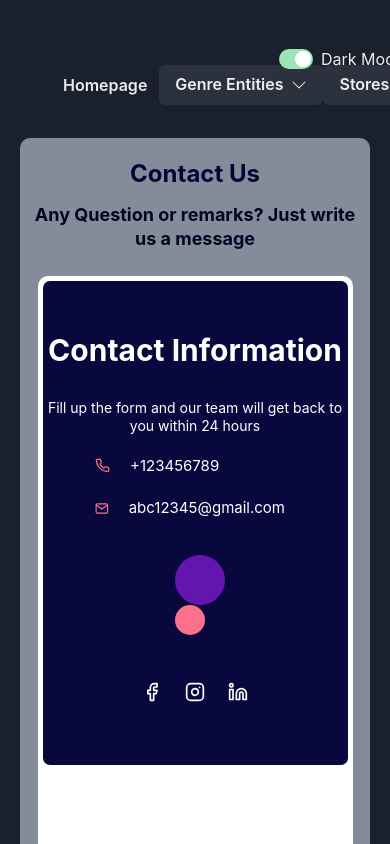
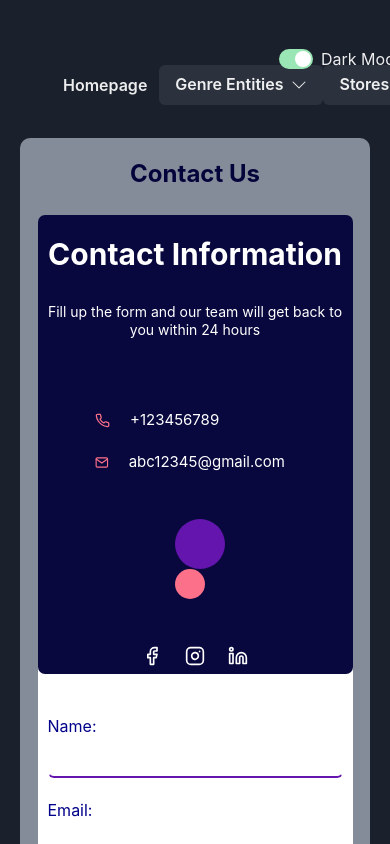
Before and after one commit to CODECONTRIBUT/Youto, a React (Vite) app: page /constactus in a window 390 px wide. Shown: the top 844 px of the page. Built offline with nearby package versions, Linux system fonts and the light colour scheme.

Commit message:
5/04/2024 || Adjusted sweetalert with media query

```diff
--- a/src/components/FeedbackForm.tsx
+++ b/src/components/FeedbackForm.tsx
@@ -2,6 +2,7 @@ import { Box, Button, Input} from '@chakra-ui/react';
 import { FieldValues, useForm } from 'react-hook-form';
 import { BiChevronUpCircle } from "react-icons/bi";
 import Swal from 'sweetalert2';
+import '../css/contactus.css'
 
 interface FormData {
     name: string,
@@ -17,7 +18,8 @@ const FeedbackForm = () => {
         Swal.fire({
             title: "Thanks",
             text: "Your message was sent through",
-            icon: "success"
+            icon: "success",
+            customClass: 'swal-wide'
           });
         reset();
     };
--- a/src/css/contactus.css
+++ b/src/css/contactus.css
@@ -1,10 +1,9 @@
 .page_container {
     display: flex;
     flex-direction: column;
-    min-height: 100vh;
+    min-height: 100%;
     align-items: center;
     background-color: var(--background-color);
-    padding-bottom: 10px;
     border-radius: 10px;
     @media (max-width: 768px) {
         width: 100%;
@@ -24,11 +23,15 @@
 .form_container {
     width: 70%;
     background-color: #fff;
-    padding: 5px;
+    margin: 5px;
+    margin-bottom: 10px;
     border-radius: 10px;
-    height: 80vh;
+    height: 95%;
     display: flex;
     flex-direction: row;
+    @media (max-width: 1024px) {
+        width: 90%;
+      }
     @media (max-width: 768px) {
       width: 90%;
       flex-direction: column;
@@ -62,6 +65,9 @@
     font-size: 15px;
     text-align: center;
     padding: 5px;
+    @media (max-width: 768px) {
+        display: none !important;
+      }
 }
 
 
@@ -77,8 +83,8 @@
     padding-bottom: 100px;
     padding-top: 50px;
     @media (max-width: 768px) {
-      padding-bottom: 80px;
-      grid-row: 2;
+      padding-top: 20px;
+      padding-bottom: 20px;
       width: 100%;
     }
 }
@@ -115,11 +121,6 @@
     margin-top: 60px;
     cursor: pointer;
     text-decoration: none;
-    @media (max-width: 1024px) {
-        padding-bottom: 80px;
-        margin-top: 10px;
-        grid-row: 2;
-      }
 }
 
 .contact_details {
@@ -137,9 +138,6 @@
 
 .circle_container {
     margin-top:80px;
-    @media (max-width: 1024px) {
-        margin-top: 20px;
-      }
 }
 
 .big_circle {
@@ -150,9 +148,6 @@
     border-radius: 100%;
     z-index: 22;
     margin-left: 10px;
-    @media (max-width: 1024px) {
-        margin-top: 10px;
-      }
 }
 
 
@@ -170,6 +165,7 @@
     justify-content: baseline;
     margin-top: 40px;
     cursor: pointer;
+    margin-bottom: 5px;
 }
 
 
@@ -213,9 +209,8 @@
     align-content:flex-start;
     color: darkblue;
     @media (max-width: 768px) {
-        margin-top: 40px;
+        margin-top: 10px;
         width: 100%;
-        color: #fff;
       }
 }
 
@@ -229,8 +224,18 @@
     padding: 10px;
     border-bottom: 2px solid rgb(100, 21, 173) !important;
     outline: 0px transparent !important;
+    @media (max-width: 768px) {
+        padding: 5px;
+      }
 }
 
 .error_msg {
     color: red;
 }
+
+.swal-wide {
+    @media (max-width: 768px) {
+        width: 300px;
+        place-self: flex-start !important;
+      }
+}
```
